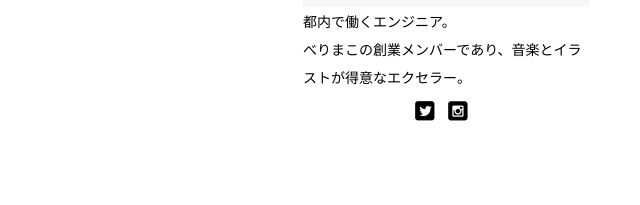
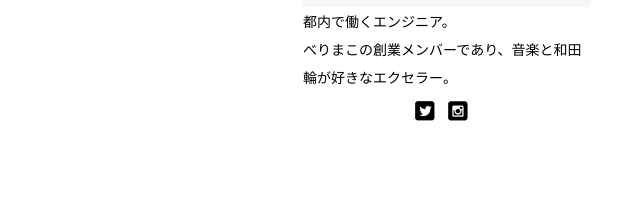
Before and after one commit to berimako/berimako.github.io, a plain HTML site: page index.html in a window 1280 px wide. Shown: the part 1203-1408 px from the top of the page, 23-663 px from the left. Drawn offline with nearby package versions, Linux system fonts and the light colour scheme; a web font is replaced by a local one.

Commit message:
プロフィール変更

```diff
--- a/index.html
+++ b/index.html
@@ -59,7 +59,7 @@
 						<p class="img"><img src="https://avatars0.githubusercontent.com/u/35026755?s=460&v=4" width="200" height="200" alt=""></p>
 					</a>
 					<p>都内で働くエンジニア。</p>
-					<p>べりまこの創業メンバーであり、音楽とイラストが得意なエクセラー。</p>
+					<p>べりまこの創業メンバーであり、音楽と和田輪が好きなエクセラー。</p>
 					<p class="sns">
 						<!-- <a href="#" target="_blank"><img src="images/iconFb.png" width="20" height="20" alt="FB"></a> -->
 						<a href="https://twitter.com/ummqwer" target="_blank"><img src="images/iconTw.png" width="20" height="20" alt="twitter"></a>
```
